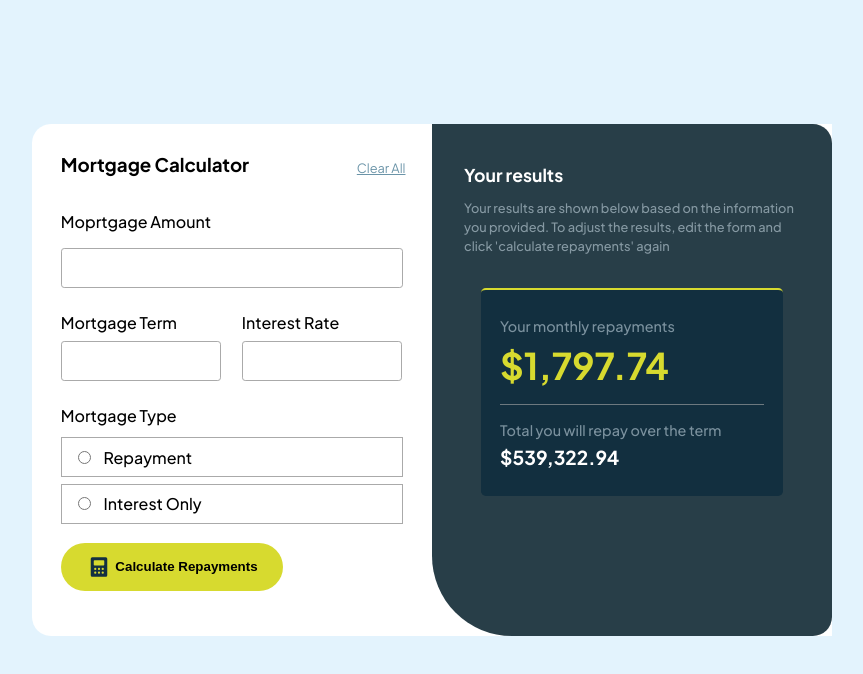
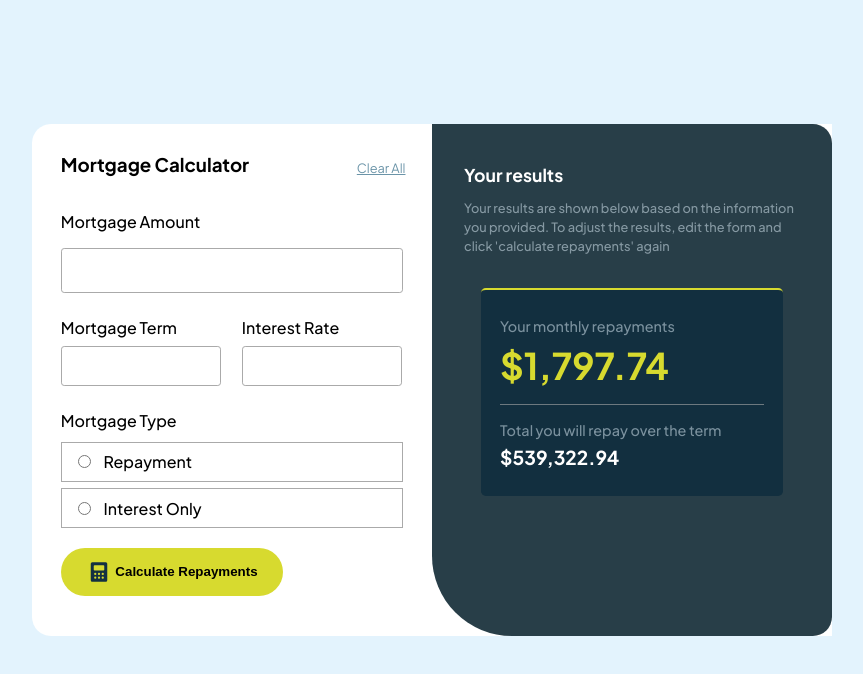
Before and after one commit to JunLovin/mortgage-repayment-calculator, a React (Vite) app: page / in a window 1280 px wide. Shown: the top 674 px of the page, without its empty margins (208-1071 px from the left). Built offline with nearby package versions, Linux system fonts and the light colour scheme.

Commit message:
Add className to Mortgage Amount input

```diff
--- a/src/App.jsx
+++ b/src/App.jsx
@@ -8,8 +8,8 @@ function App() {
       <article className="calculator">
         <h1>Mortgage Calculator</h1>
         <span className="clearAll">Clear All</span>
-        <label htmlFor='amount' className="label">Moprtgage Amount</label>
-        <input id='amount' name='amount' type='text'></input>
+        <label htmlFor='amount' className="label">Mortgage Amount</label>
+        <input id='amount' name='amount' type='text' className="amount"></input>
         <div className='two-inputs'>
         <div className="first-input">
           <label htmlFor="term" className="label">Mortgage Term</label>
```
